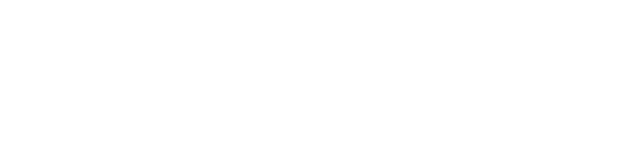
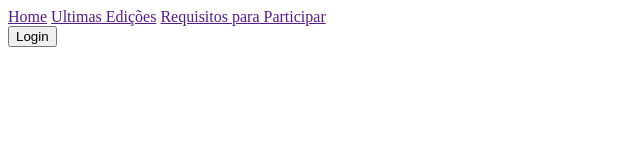
Before and after one commit to Testa12a/Projeto-BOOTCAMP, a plain HTML site: page index.html in a window 1280 px wide. Shown: the whole page, without its empty margins (0-640 px from the left). Drawn offline with Linux system fonts and the light colour scheme.

Commit message:
alterações iniciais

```diff
--- a/index.html
+++ b/index.html
@@ -12,6 +12,16 @@
 
 </head>
 <body>
+        <nav class="nav">
+            <div id="menu">
+                <a href="">Home</a>
+                <a href="">Ultimas Edições</a>
+                <a href="">Requisitos para Participar</a>
+            </div>
+            <button>Login</button>
+
+        </nav>
+
 
 </body>
 </html>
```
